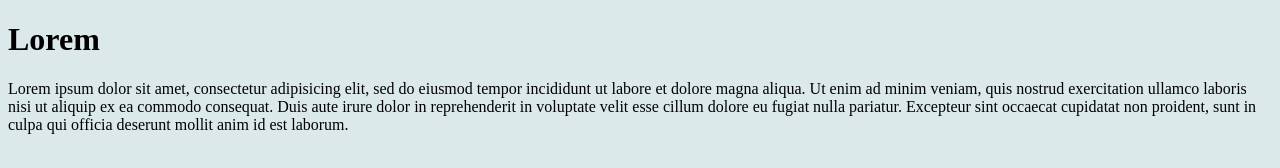
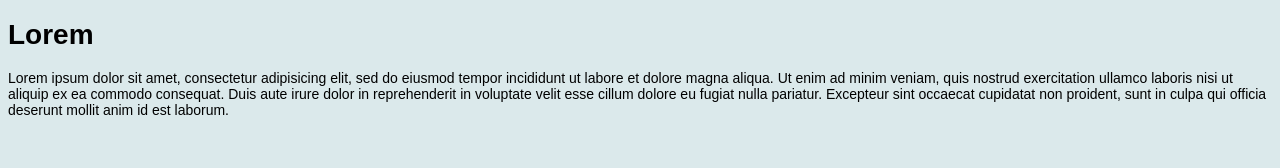
Before and after one commit to david-lafontant/webtest, a plain HTML site: page index.html in a window 1280 px wide. Drawn offline with Linux system fonts and the light colour scheme.

Commit message:
adding font-family and font size in main.css

```diff
--- a/main.css
+++ b/main.css
@@ -1,3 +1,5 @@
 body{
   background-color:rgba( 165, 200, 205, 0.4);
+  font-family:Arial, Helvetica, sans-serif;
+  font-size:14px;
 }
```
